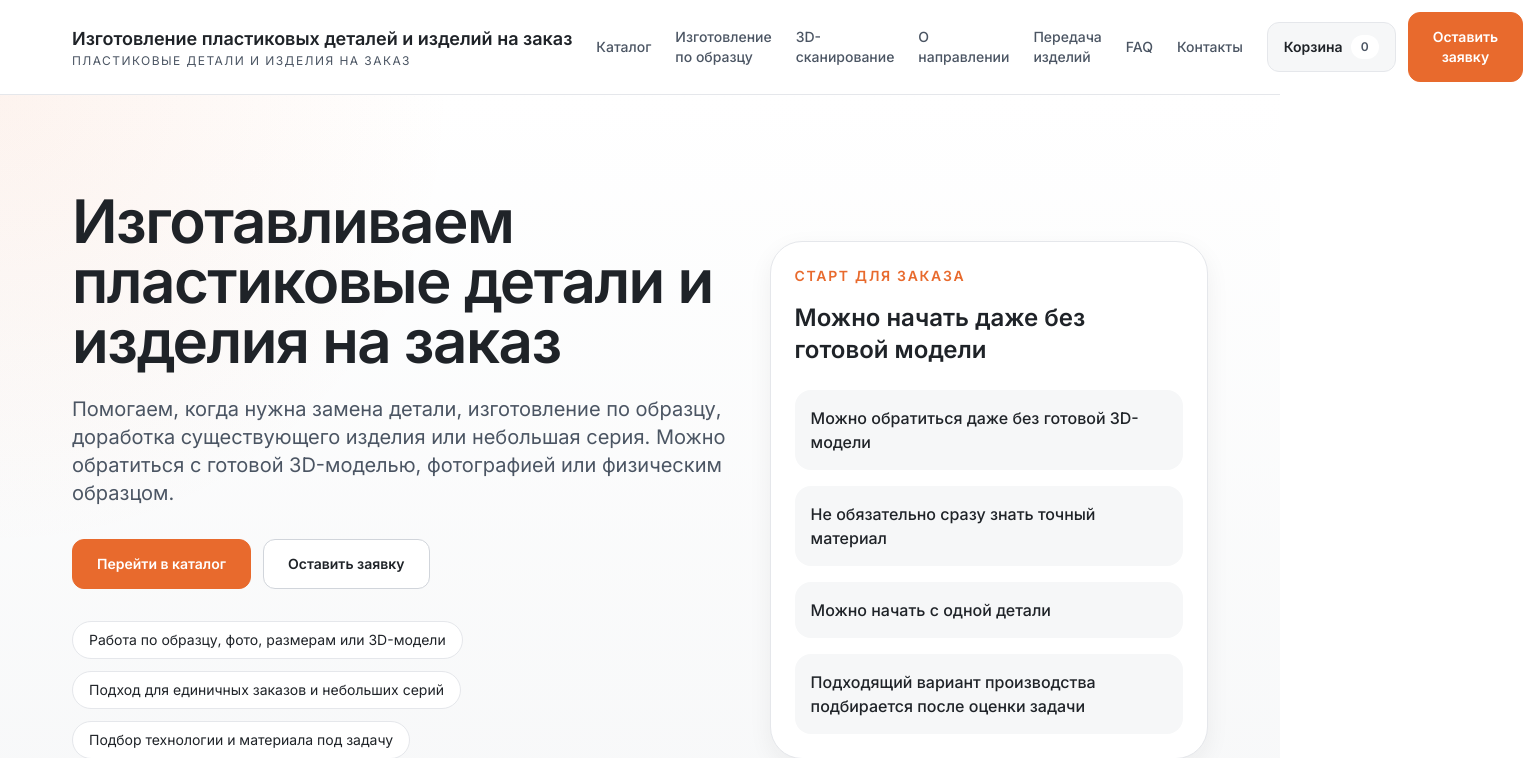
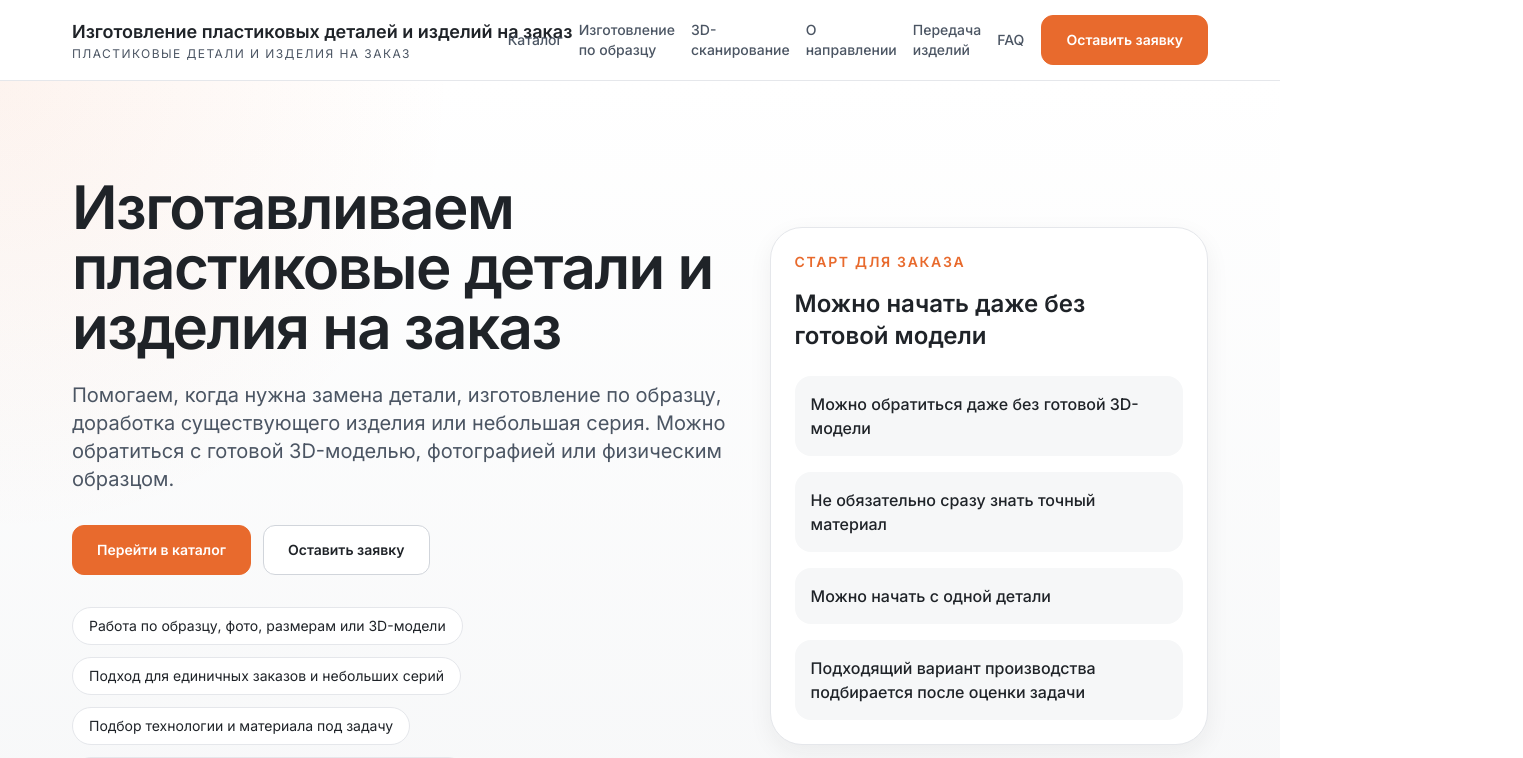
Before and after one commit to InsanEagle/site_3dprinters_v2, a Next.js app: page / in a window 1280 px wide. Shown: the top 758 px of the page, 1523 px wide, since content can reach past the window. Built offline with nearby package versions, Linux system fonts and the light colour scheme.

Commit message:
fix(layout): prevent header horizontal overflow

```diff
--- a/components/layout/header.tsx
+++ b/components/layout/header.tsx
@@ -31,15 +31,16 @@ export function Header() {
   const phoneHref = getSafePhoneHref(siteConfig.phone);
   const headerCopy = getHeaderRequestFormText();
   const cartCountLabel = isHydrated ? itemCount : 0;
+  const shouldShowCartLink = cartCountLabel > 0 || pathname === "/cart" || pathname === "/checkout";
 
   return (
     <header className="sticky top-0 z-40 border-b border-line bg-white/95 backdrop-blur">
-      <Container className="flex min-h-20 items-center gap-6 py-3">
-        <Link href="/" className="shrink-0">
-          <span className="block text-lg font-semibold text-ink">{companyName}</span>
-          <span className="block text-xs uppercase tracking-[0.12em] text-body">Пластиковые детали и изделия на заказ</span>
+      <Container className="flex min-h-20 min-w-0 items-center gap-3 py-3 sm:gap-4 xl:gap-5">
+        <Link href="/" className="min-w-0 flex-1 xl:flex-none xl:shrink-0">
+          <span className="block truncate text-lg font-semibold text-ink">{companyName}</span>
+          <span className="block truncate text-xs uppercase tracking-[0.12em] text-body">Пластиковые детали и изделия на заказ</span>
         </Link>
-        <nav className="hidden flex-1 items-center justify-center gap-6 lg:flex">
+        <nav className="hidden min-w-0 flex-1 items-center justify-center gap-4 xl:flex 2xl:gap-6">
           {navigation.map((item) => (
             <Link
               key={item.href}
@@ -53,7 +54,8 @@ export function Header() {
             </Link>
           ))}
         </nav>
-        <div className="ml-auto flex items-center gap-3">
+        <div className="ml-auto hidden shrink-0 items-center gap-2 sm:flex xl:gap-3">
+          {shouldShowCartLink ? (
             <Link
               href="/cart"
               className="inline-flex items-center gap-2 rounded-xl border border-line bg-surface px-4 py-3 text-sm font-semibold text-ink transition hover:bg-white"
@@ -64,16 +66,19 @@ export function Header() {
                 {cartCountLabel}
               </span>
             </Link>
+          ) : null}
           {phone && phoneHref ? (
             <a href={phoneHref} className="hidden text-sm font-medium text-ink xl:block">
               {phone}
             </a>
           ) : null}
-          <Button onClick={() => openModal({ ...headerCopy, source: `header:${pathname}` })}>Оставить заявку</Button>
+          <Button onClick={() => openModal({ ...headerCopy, source: `header:${pathname}` })}>
+            Оставить заявку
+          </Button>
         </div>
       </Container>
-      <div className="border-t border-line lg:hidden">
-        <Container className="flex gap-4 overflow-x-auto py-3">
+      <div className="overflow-hidden border-t border-line xl:hidden">
+        <Container className="flex min-w-0 gap-4 overflow-x-auto py-3">
           {navigation.map((item) => (
             <Link key={item.href} href={item.href} className="shrink-0 text-sm font-medium text-body">
               {item.label}
```
Lines whose indentation alone changed are shown as unchanged.
